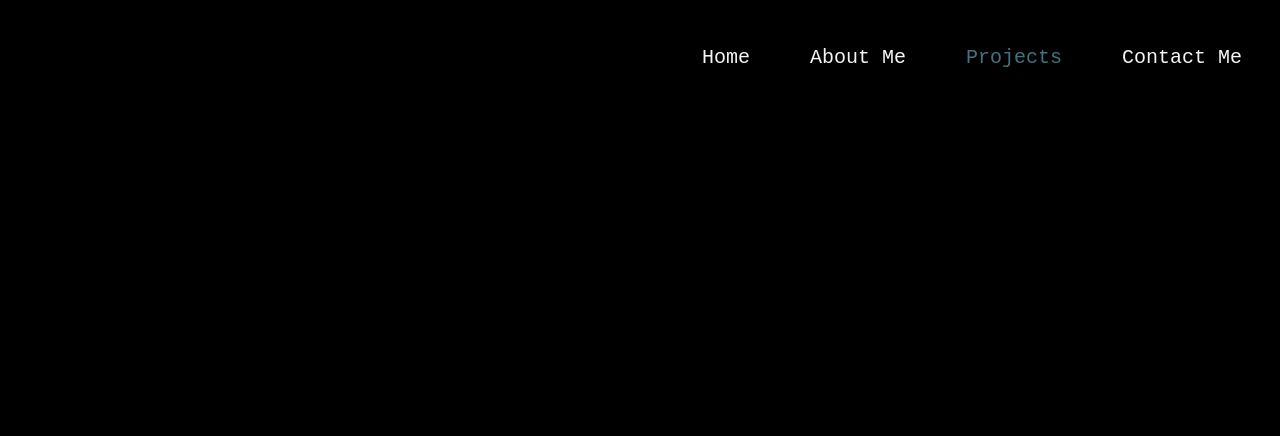
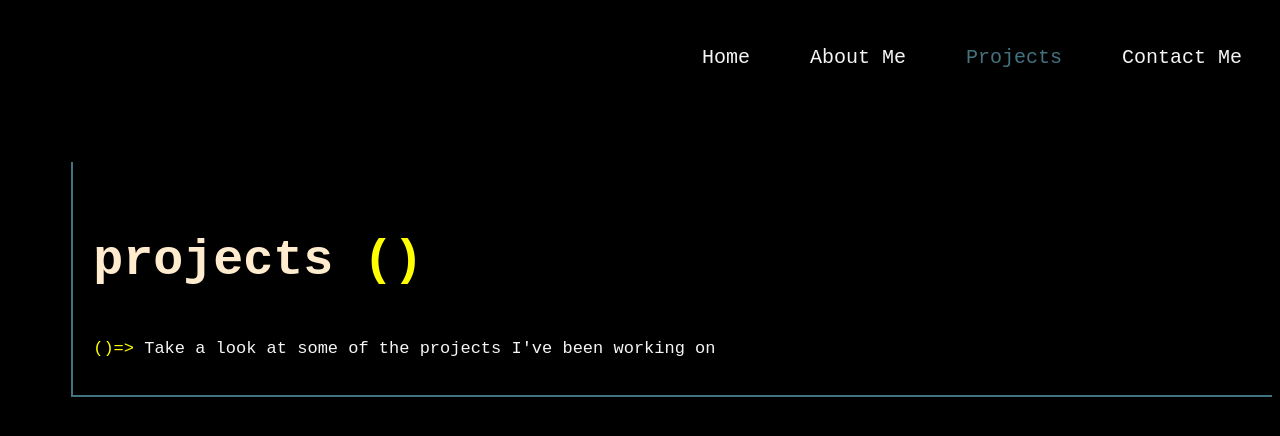
Before and after one commit to GeoffreyGichaga/My-Portfolio, a plain HTML site: page pages/projects.html in a window 1280 px wide. Drawn offline with Linux system fonts and the light colour scheme.

Commit message:
ft:Text - Add a heading on the projects page

```diff
--- a/css/projcts.css
+++ b/css/projcts.css
@@ -34,3 +34,46 @@ nav ul li a:hover
 nav .active{
     color: #43737e;
 }
+
+
+
+/*  */
+.container1
+{
+    margin-left: 5%;
+    margin-top: 5%;
+}
+
+.row1
+{
+    padding: 20px;
+
+    border-left: 2px solid #43737e;
+    border-bottom: 2px solid #43737e;
+}
+
+
+.row1 h3
+{
+    color: blanchedalmond;
+    font-size: 50px;
+
+}
+
+.row1 h3 span
+{
+    color: yellow;
+}
+
+.row1 p
+{
+    font-size: 17px;
+}
+
+
+.row1 p span
+{
+    color: yellow;
+}
+
+/*  */
--- a/pages/projects.html
+++ b/pages/projects.html
@@ -4,7 +4,7 @@
     <meta charset="UTF-8">
     <meta http-equiv="X-UA-Compatible" content="IE=edge">
     <meta name="viewport" content="width=device-width, initial-scale=1.0">
-    <link rel="stylesheet" href="../css/about.css">
+    <link rel="stylesheet" href="../css/projcts.css">
     <title>Projects</title>
 </head>
 <body>
@@ -16,5 +16,18 @@
             <li><a  href="./contact.html">Contact Me</a></li>
         </ul>
     </nav>
+
+
+    <div class="container1">
+        <div class="row1">
+            <h3>projects <span>()</span></h3>
+            <p><span>()=> </span> Take a look at some of the projects I've been working on </p>
+
+        </div>
+
+
+
+
+    </div>
 </body>
 </html>
```
Also changed, not shown: images/s1.png (added), images/s2.png (added), images/s3.png (added), images/s4.png (added), 1 other file.
